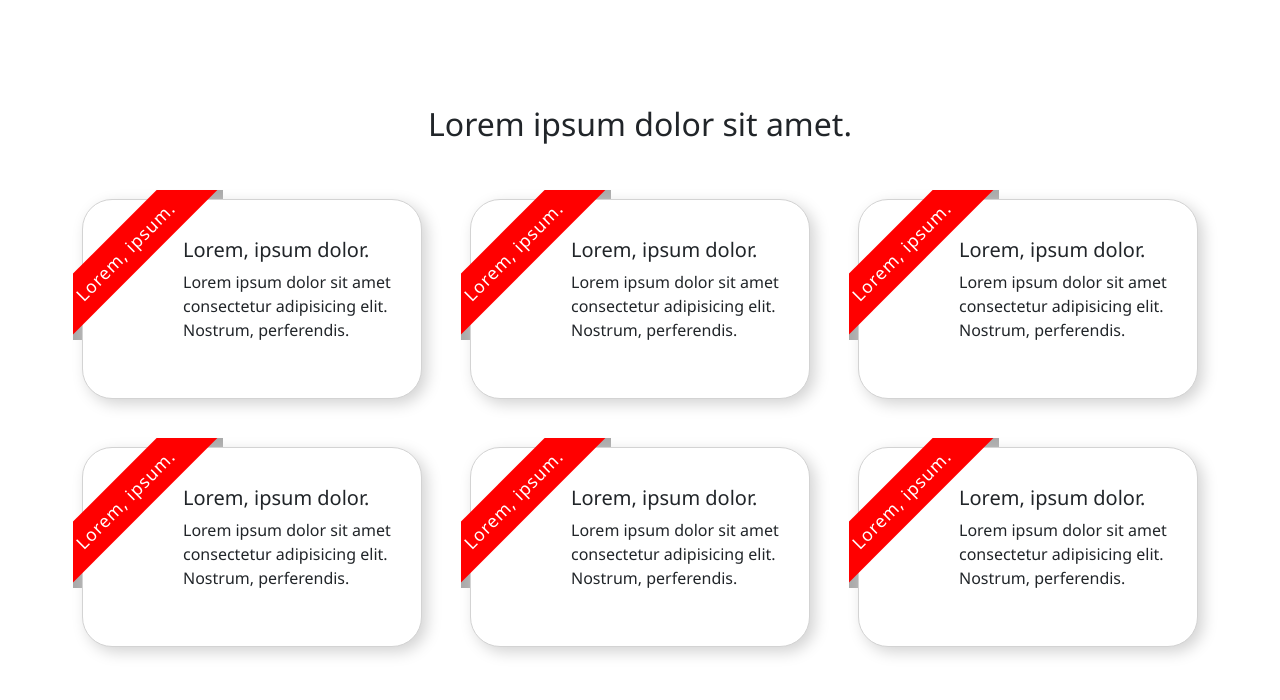
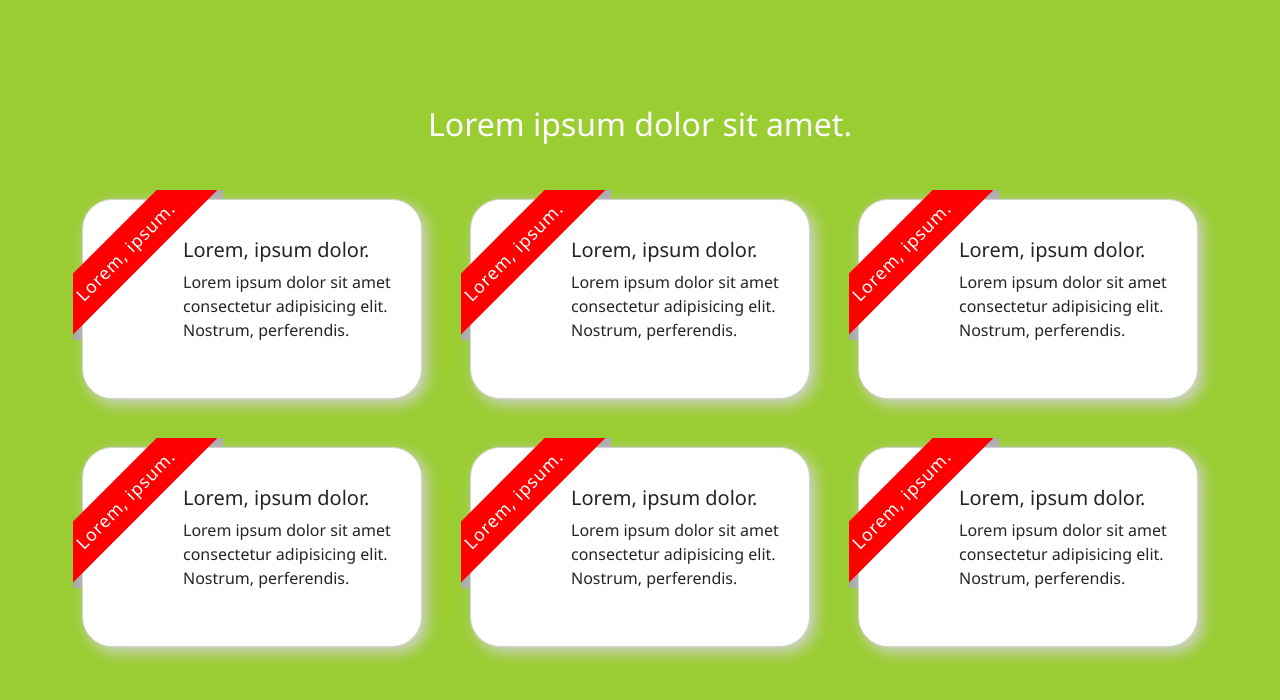
Before and after one commit to amolkapadi/Ripple-css-effect, a plain HTML site: page index.html in a window 1280 px wide. Drawn offline with nearby package versions, Linux system fonts and the light colour scheme.

Commit message:
Update index.html

```diff
--- a/index.html
+++ b/index.html
@@ -22,6 +22,7 @@ body {
   height: 100vh;
   display: grid;
   place-items: center;
+  background-color:yellowgreen;
 }
 
 .card {
@@ -92,7 +93,7 @@ body {
   </head>
   <body>
     <div class="container py-5 ">
-        <h2 class="text-center">Lorem ipsum dolor sit amet.</h2>
+        <h2 class="text-center text-white">Lorem ipsum dolor sit amet.</h2>
         <div class="row row-cols-1 row-cols-md-3 g-5 py-5">
             <div class="col">
                 <div class="card">
```
